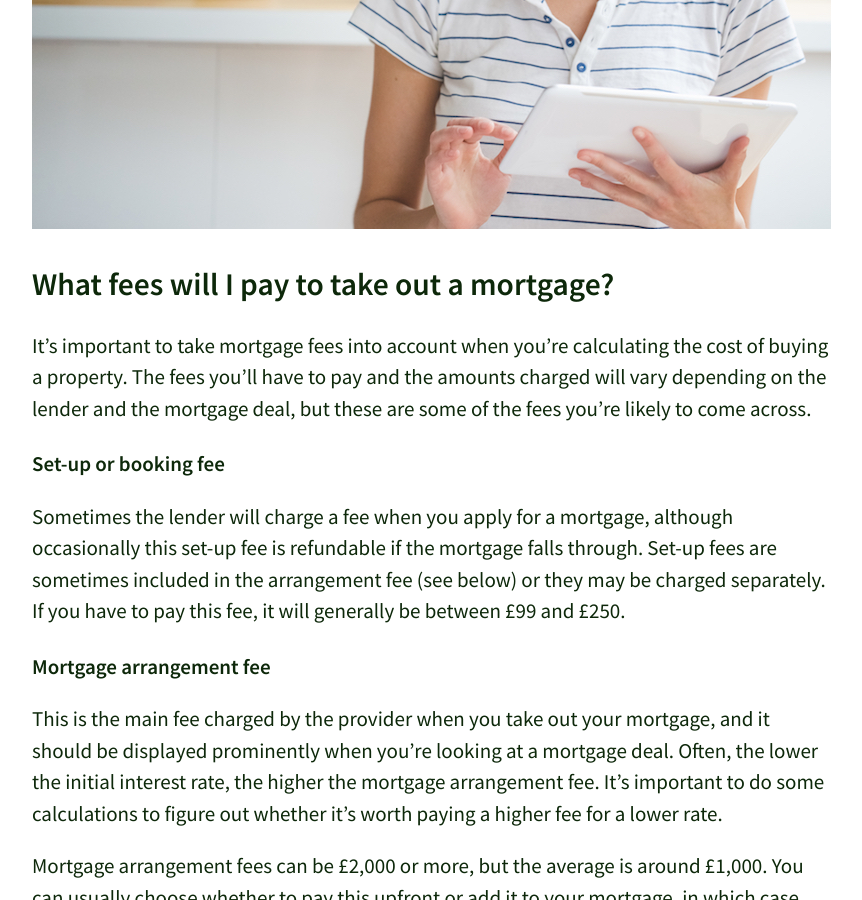
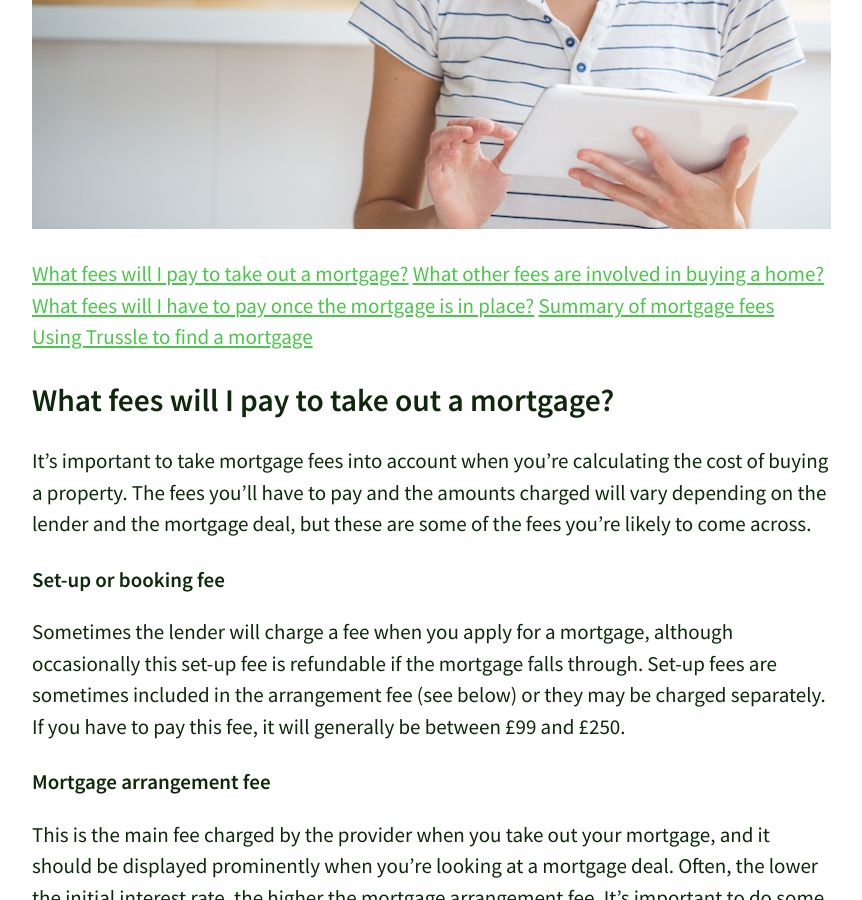
Before and after one commit to olitrussle/blog, a Jekyll site: the page built from _posts/2017-05-26-fees-getting-a-mortgage.md, in a window 1280 px wide and 900 px high, scrolled down 914 px. Shown: the whole window, without its empty margins (208-1070 px from the left). Built offline with Jekyll 4.4.1, drawn with Linux system fonts in a browser that asks for light colours; comment, search, counter and statistics services are not loaded.

Commit message:
Updated 2017-05-26-fees-getting-a-mortgage.md

```diff
--- a/_posts/2017-05-26-fees-getting-a-mortgage.md
+++ b/_posts/2017-05-26-fees-getting-a-mortgage.md
@@ -13,6 +13,12 @@ date: '2017-05-26 T00:00:00.000Z'
 _When you take out a mortgage, the fees you have to pay to your mortgage lender may include a booking fee, an arrangement fee and a property valuation fee. You might have to pay other fees once your mortgage is in place, including an early repayment charge if you repay before your initial deal is over._
 
 ![Fees]({{site.baseurl}}/images/post_images/FeesArticle.jpg)
+
+[What fees will I pay to take out a mortgage?](#what-fees-will-i-pay-to-take-out-a-mortgage)
+[What other fees are involved in buying a home?](#what-other-fees-are-involved-in-buying-a-home)
+[What fees will I have to pay once the mortgage is in place?](#what-fees-will-i-have-to-pay-once-the-mortgage-is-in-place)
+[Summary of mortgage fees](#summary-of-mortgage-fees)
+[Using Trussle to find a mortgage](#using-trussle-to-find-a-mortgage)
 
 ## What fees will I pay to take out a mortgage?
 It’s important to take mortgage fees into account when you’re calculating the cost of buying a property. The fees you’ll have to pay and the amounts charged will vary depending on the lender and the mortgage deal, but these are some of the fees you’re likely to come across.
```
